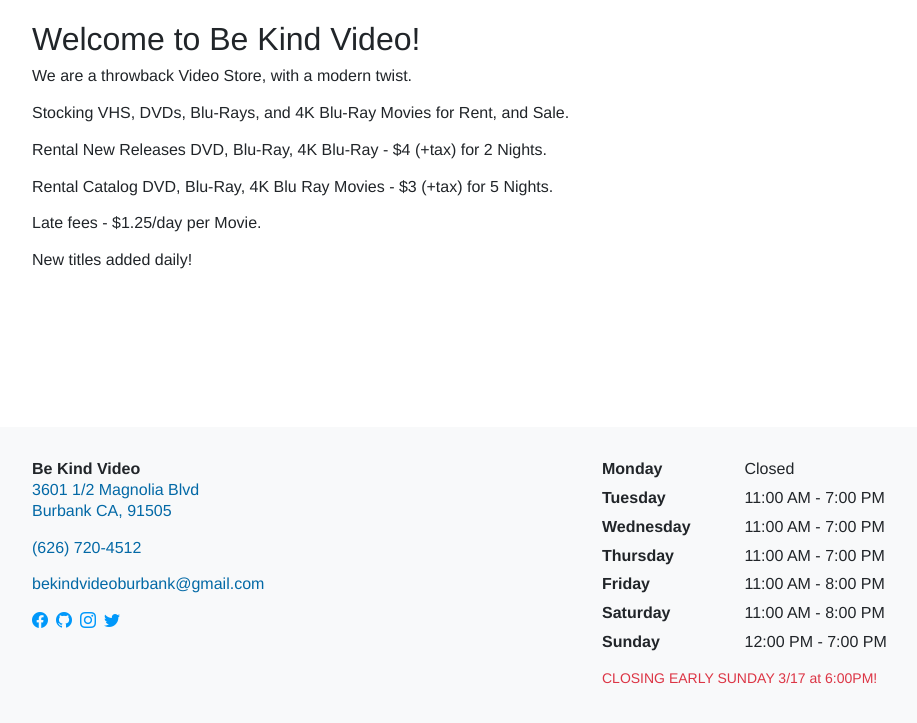
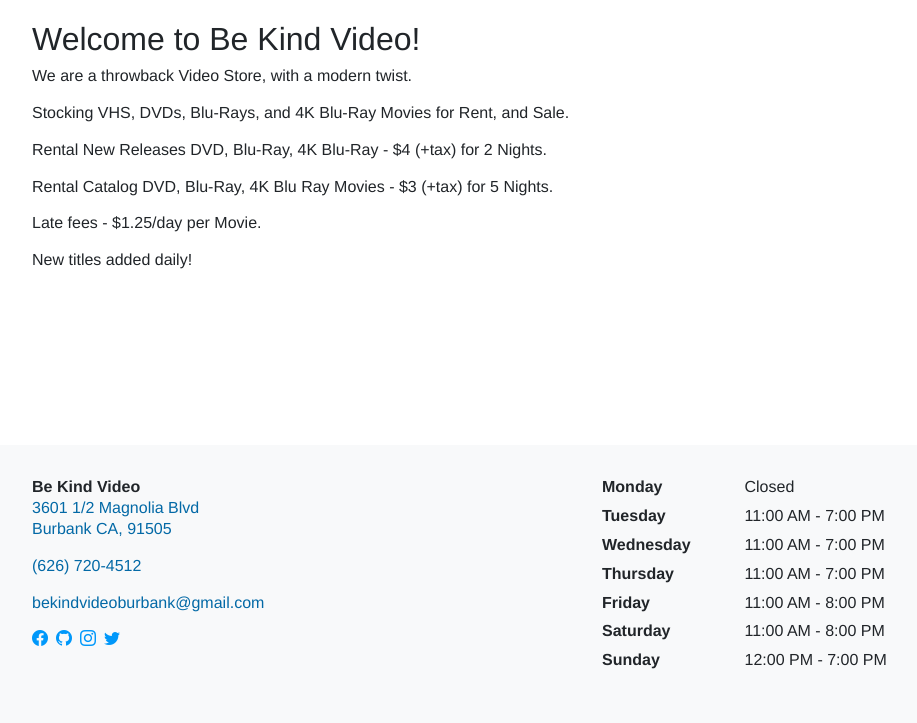
Before and after one commit to arenoir/be-kind-video, a Jekyll site: the page built from index.markdown, in a window 1280 px wide, cut to the strip 157-880 px from the top of the page. Shown: the whole strip, without its empty margins (50-967 px from the left). Built offline with Jekyll 4.4.1, drawn with Linux system fonts in a browser that asks for light colours.

Commit message:
Update hours.yml

```diff
--- a/_data/hours.yml
+++ b/_data/hours.yml
@@ -15,4 +15,4 @@
     description: '11:00 AM - 8:00 PM'
   - name: Sunday
     description: '12:00 PM - 7:00 PM'
-note: CLOSING EARLY SUNDAY 3/17 at 6:00PM!
+note:
```
